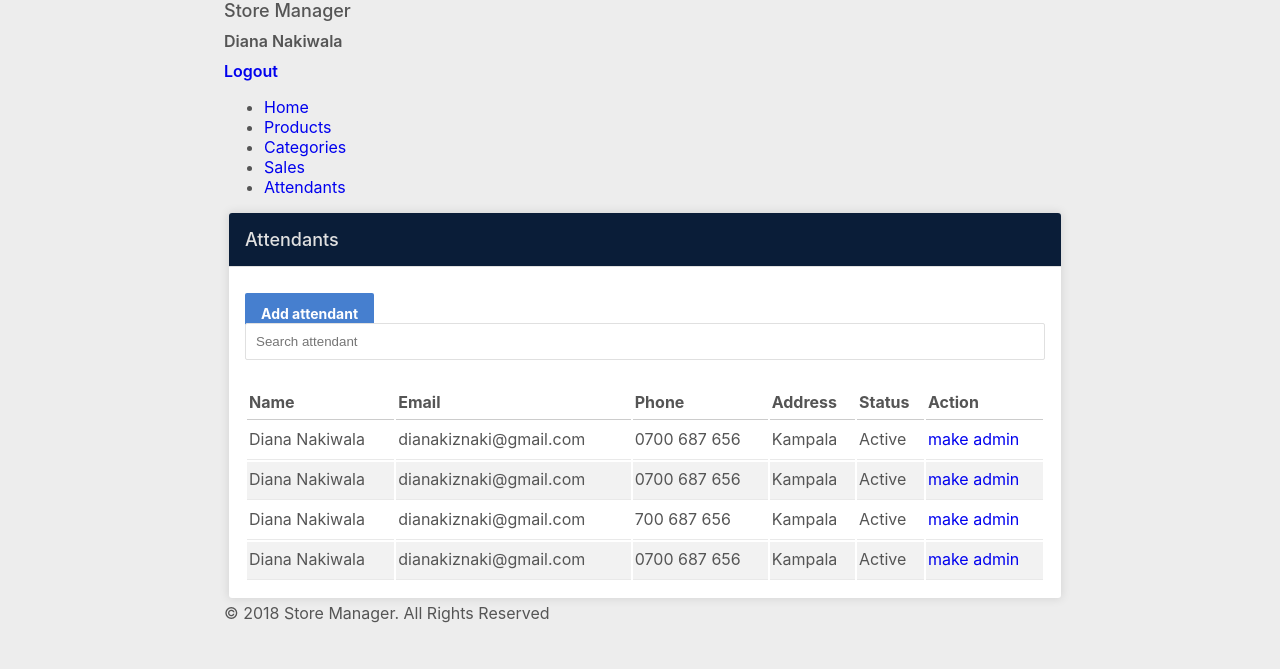
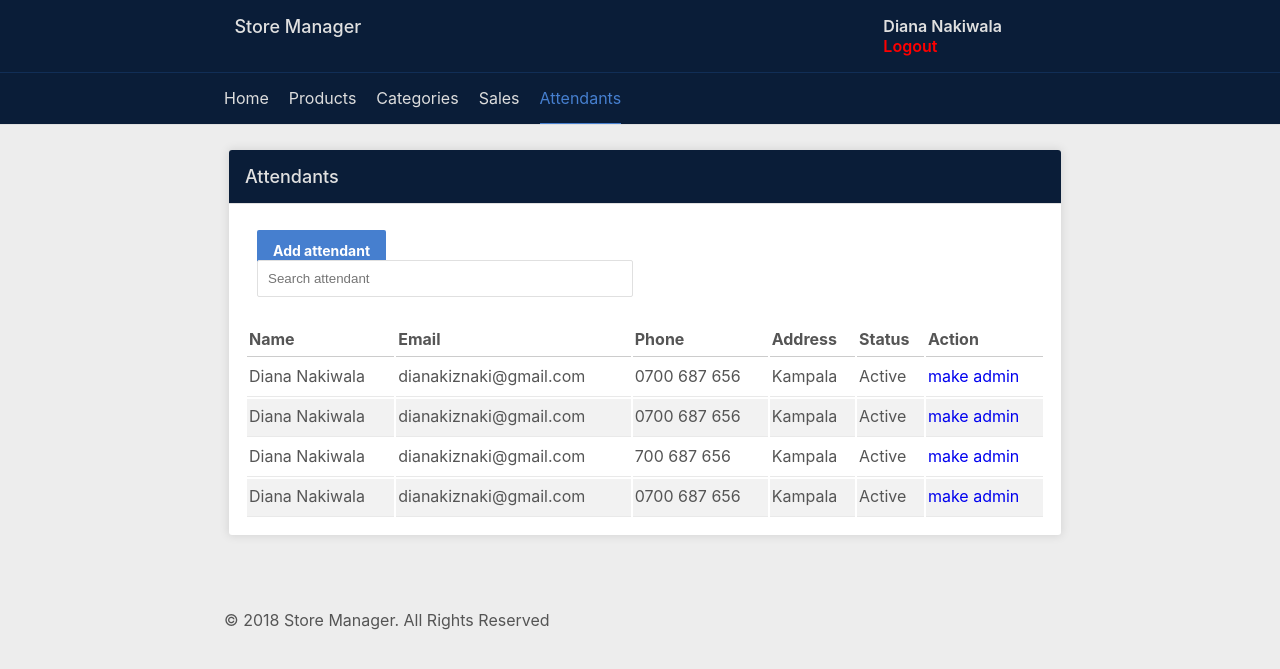
Before and after one commit to Dianawats/store-manager, a Python web app: template UI/templates/admin/attendants.html in a window 1280 px wide. Shown: the top 669 px of the page. Run offline with Jinja, Linux system fonts and the light colour scheme; the template is opened without the code that fills it, so the values that code supplies are empty.

Commit message:
update css content [Fixes #161111757]

```diff
--- a/UI/static/css/style.css
+++ b/UI/static/css/style.css
@@ -149,3 +149,149 @@
 	padding: 7px 2px 10px 2px;
 	border-bottom: 1px solid #e9e9e9;
 }
+
+
+.margin-right-16 {
+	margin-right: 16px !important;
+}
+
+.row {
+	display: -ms-flexbox;
+	display: flex;
+	-ms-flex-wrap: wrap;
+	flex-wrap: wrap;
+	margin-right: -0.75rem;
+	margin-left: -0.75rem;
+}
+
+.side-2 {
+	-ms-flex: 0 0 16.66666667%;
+	flex: 0 0 16.66666667%;
+	max-width: 16.66666667%;
+}
+
+.side-3 {
+	-ms-flex: 0 0 25%;
+	flex: 0 0 25%;
+	max-width: 25%;
+}
+
+.side-4 {
+	-ms-flex: 0 0 33.33333333%;
+	flex: 0 0 33.33333333%;
+	max-width: 33.33333333%;
+}
+
+.side-6 {
+	-ms-flex: 0 0 50%;
+	flex: 0 0 50%;
+	max-width: 50%;
+}
+
+.side-12 {
+	-ms-flex: 0 0 100%;
+	flex: 0 0 100%;
+	max-width: 100%;
+}
+
+.side-2, .side-3, .side-4, .side-6 {
+	position: relative;
+	width: 100%;
+	min-height: 1px;
+	padding-right: 0.75rem;
+	padding-left: 0.75rem;
+}
+
+.red-text {
+	color: #f00;
+}
+
+/** main page styles **/
+.header {
+	background: #0a1d38;
+	width: 100%;
+	color: #e0e0e0;
+}
+
+.header .top-bar {
+	padding: 16px;
+	border-bottom: 1px solid #112e56;
+}
+
+.header .top-bar .brand {
+	float: left;
+}
+
+.header .top-bar .account {
+	float: right;
+	width: 20%;
+	cursor: pointer;
+}
+
+.header .top-bar .account label {
+	margin: 0;
+	padding: 0;
+}
+
+.header .top-bar .account label a{
+	color: #f00;
+}
+
+.header .top-bar .account .profile-pic {
+	width: 35px;
+	height: 35px;
+	border-radius: 50%;
+	overflow: hidden;
+	float: left;
+	margin-right: 20px;
+}
+
+.header .top-bar .account .profile-pic img {
+	width: 100%;
+}
+
+.header .navigation {
+	border-bottom: 1px solid #e0e0e0;
+}
+
+.header .navigation ul {
+	margin: 0;
+	padding: 0;
+	list-style: none;
+}
+
+.header .navigation ul a {
+	text-decoration: none;
+	color: #ddd;
+	float: left;
+	padding: 15px 0;
+	margin-right: 20px;
+}
+
+.header .navigation ul a:hover {
+	border-bottom: 1px solid #aaa;
+	color: #aaa;
+}
+
+.header .navigation ul a.selected {
+	border-bottom: 1px solid #467fcf;
+	color: #467fcf;
+}
+
+.main-content {
+	padding: 20px 0;
+	margin-bottom: 50px;
+}
+
+/** login page styles **/
+
+.login-main {
+	width: 25%;
+	margin: 200px auto;
+	padding: 40px;
+	background: #fff;
+	/*border: 1px solid;
+	border-color: #e0e0e0;*/
+	border-radius: 3px;
+	box-shadow: 0px 0px 10px 1px rgba(0,0,0,0.1);
+}
```
